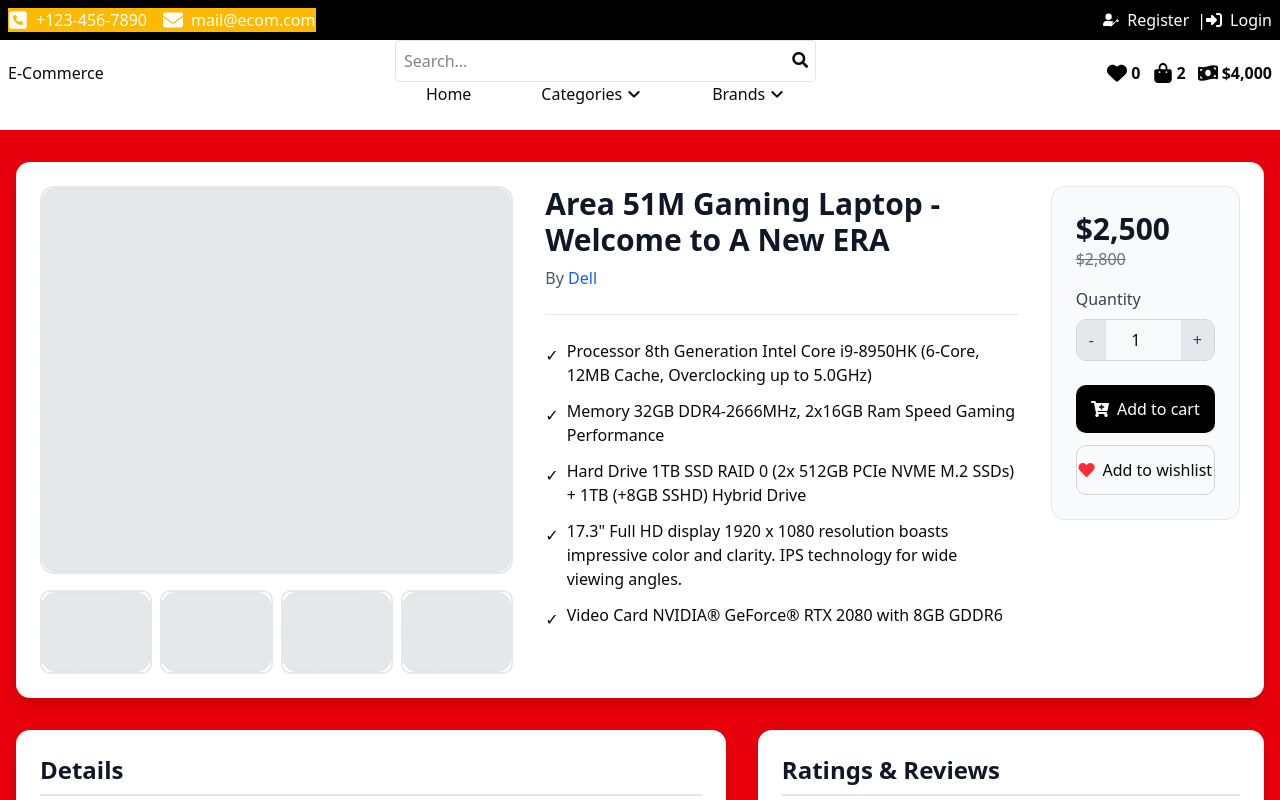
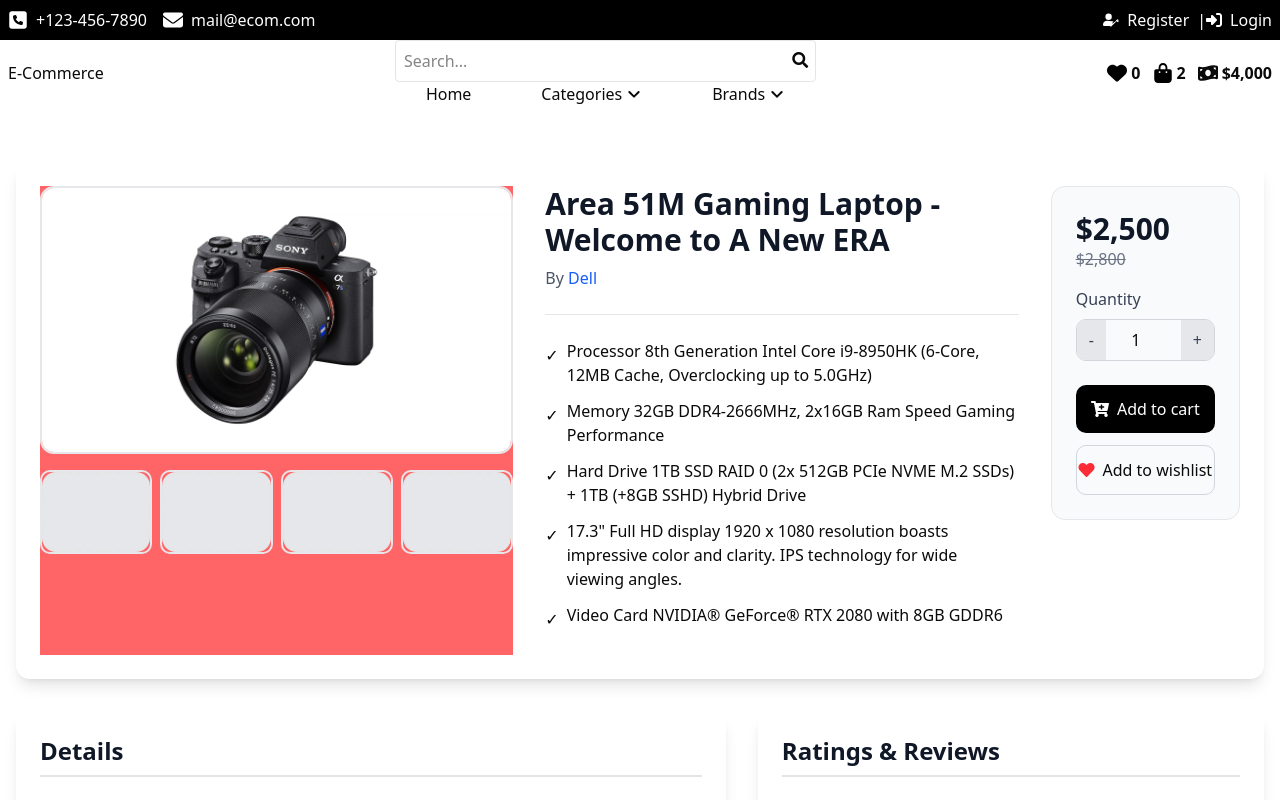
Before and after one commit to PrashrayaPanta/ecommreceshadcnui, a React (Vite) app: page /product in a window 1280 px wide. Shown: the top 800 px of the page. Built offline with nearby package versions, Linux system fonts and the light colour scheme.

Commit message:
Remove Uncessary Color

```diff
--- a/src/pages/Cart.jsx
+++ b/src/pages/Cart.jsx
@@ -389,7 +389,7 @@
       </header>
 
       {/* Cart Section */}
-      <div className="px-2 py-8 bg-red-500">
+      <div className="px-2 py-8">
         <div className="max-w-4xl mx-auto bg-white rounded-xl shadow-sm overflow-hidden ">
           <div className="p-6">
             <h1 className="text-3xl font-bold text-gray-800 mb-2">
@@ -453,7 +453,7 @@
                       </button>
                     </td>
                   </tr>
-                  <tr className="transition-colors duration-150 bg-red-400" >
+                  <tr className="transition-colors duration-150" >
                     <td className="py-4 px-4">
                       <div className="flex items-center">
                         <img
--- a/src/pages/Home.jsx
+++ b/src/pages/Home.jsx
@@ -23,7 +23,7 @@
       initialPrice: 1000,
       discountedPrice: 500,
       finalPrice: 500,
-      image: "../image-2.jpg",
+      image: "../image-1.jpg",
     },
 
     {
@@ -38,7 +38,7 @@
       initialPrice: 1000,
       discountedPrice: 500,
       finalPrice: 500,
-      image: "../image-2.jpg",
+      image: "../image-3.jpg",
     },
   ];
 
@@ -112,7 +112,7 @@
 
               <li className="sm:before:content-['|'] sm:flex">
                 <Link
-                  href="/login"
+                  to="/login"
                   className="flex items-center justify-center"
                 >
                   <svg
@@ -150,7 +150,7 @@
               </form>
 
               <nav>
-                <ul className="  justify-around gap-2 hidden md:flex">
+                <ul className="justify-around gap-2 hidden md:flex">
                   <li>
                     <a href="">Home</a>
                   </li>
@@ -245,7 +245,7 @@
             </div>
           </div>
 
-          <div className="flex gap-3 justify-center  items-center bg-amber-300">
+          <div className="flex gap-3 justify-center  items-center">
             <a href="#" className="flex items-center gap-1 hover:fill-pink-400">
               <svg
                 xmlns="http://www.w3.org/2000/svg"
--- a/src/pages/Product.jsx
+++ b/src/pages/Product.jsx
@@ -35,7 +35,7 @@
         {/* <!-- Top Nav Bar --> */}
         <div class="sm:flex sm:justify-between sm:items-center sm:px-2 text-white bg-black p-2">
           <nav>
-            <ul class="sm:flex gap-4 bg-amber-400">
+            <ul class="sm:flex gap-4">
               <li class="">
                 <a
                   href="tel:+123-456-7890"
@@ -380,14 +380,18 @@
         </Sheet>
       </header>
 
-      <main class="px-4 py-8 bg-red-600">
+      <main class="px-4 py-8">
 
         <div class="bg-white rounded-xl shadow-lg p-6 mb-8">
             <div class="flex flex-col lg:flex-row gap-8">
 
-                <div class="lg:w-5/12">
+
+                  {/* Img part */}
+                <div class="lg:w-5/12 bg-red-400">
                     <div class="mb-4 border-2 border-gray-200 rounded-xl overflow-hidden">
-                        <div class="bg-gray-200 border-2 border-dashed rounded-xl w-full h-96" id="main-image"></div>
+
+                      <img src="../image-1.jpg" alt="" srcset="" />
+                        {/* <div class="bg-blue-400 border-2 border-dashed rounded-xl w-full h-96" id="main-image"></div> */}
                     </div>
                     <div class="grid grid-cols-4 gap-2">
                         <div class="cursor-pointer border-2 border-gray-200 rounded-lg overflow-hidden hover:border-alien-green transition"
```
